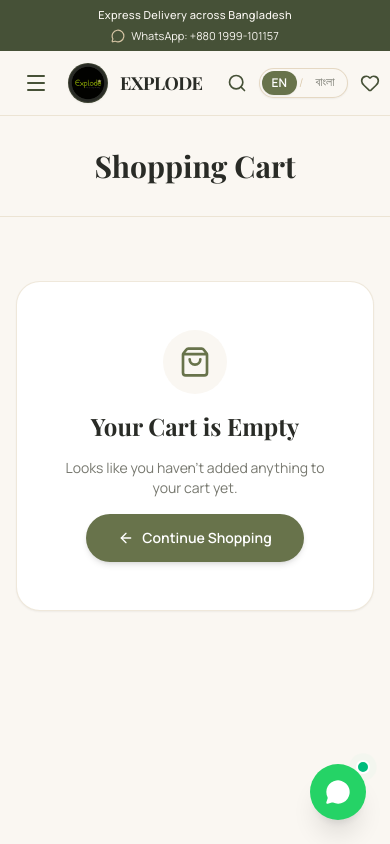
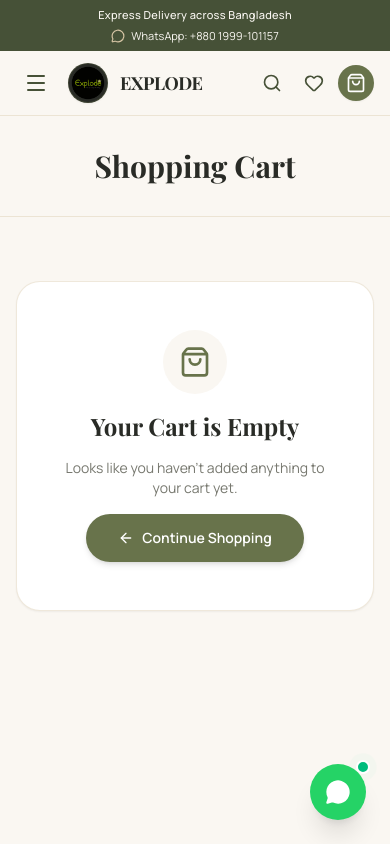
Before and after one commit to pavelpranta2015-byte/Explode_Website, a Next.js app: page /en/cart in a window 390 px wide. Shown: the top 844 px of the page. Built offline with nearby package versions, Linux system fonts and the light colour scheme; a web font is replaced by a local one.

Commit message:
Fix mobile header: ensure Shopping Bag / Cart button is always prominently visible on all screen sizes

```diff
--- a/src/components/layout/Header.tsx
+++ b/src/components/layout/Header.tsx
@@ -210,7 +210,7 @@ export const Header: React.FC<HeaderProps> = ({ locale }) => {
             </nav>
 
             {/* Right Side: Search, Language Switcher, Wishlist, Cart */}
-            <div className="flex items-center gap-1 sm:gap-3">
+            <div className="flex items-center gap-1.5 sm:gap-3 shrink-0">
               {/* Search Toggle / Input */}
               <div className="relative">
                 {searchOpen ? (
@@ -247,7 +247,7 @@ export const Header: React.FC<HeaderProps> = ({ locale }) => {
               </div>
 
               {/* Language Switcher */}
-              <LanguageSwitcher currentLocale={locale} className="hidden md:inline-flex" />
+
 
               {/* Account Link */}
               <Link
@@ -276,12 +276,12 @@ export const Header: React.FC<HeaderProps> = ({ locale }) => {
               <Link
                 href={`/${locale}/cart`}
                 aria-label="Shopping Cart"
-                className="relative flex items-center gap-2 bg-[#68734B] hover:bg-[#465137] text-white px-3.5 py-2 rounded-full font-medium text-xs sm:text-sm shadow-xs transition-colors"
+                className="relative flex items-center justify-center gap-1.5 bg-[#68734B] hover:bg-[#465137] text-white p-2 sm:px-3.5 sm:py-2 rounded-full font-medium text-xs sm:text-sm shadow-xs transition-colors shrink-0"
               >
-                <ShoppingBag className="w-4 h-4" />
+                <ShoppingBag className="w-5 h-5 sm:w-4 sm:h-4" />
                 <span className="hidden md:inline">{t.nav.cart}</span>
                 {cartTotalItems > 0 && (
-                  <span className="bg-[#D7C5A5] text-[#292B26] px-1.5 py-0.2 rounded-full text-xs font-bold">
+                  <span className="absolute -top-1 -right-1 sm:static bg-[#D7C5A5] text-[#292B26] min-w-4 h-4 sm:min-w-auto sm:h-auto px-1 sm:px-1.5 py-0.2 rounded-full text-[10px] sm:text-xs font-bold flex items-center justify-center">
                     {cartTotalItems}
                   </span>
                 )}
```
